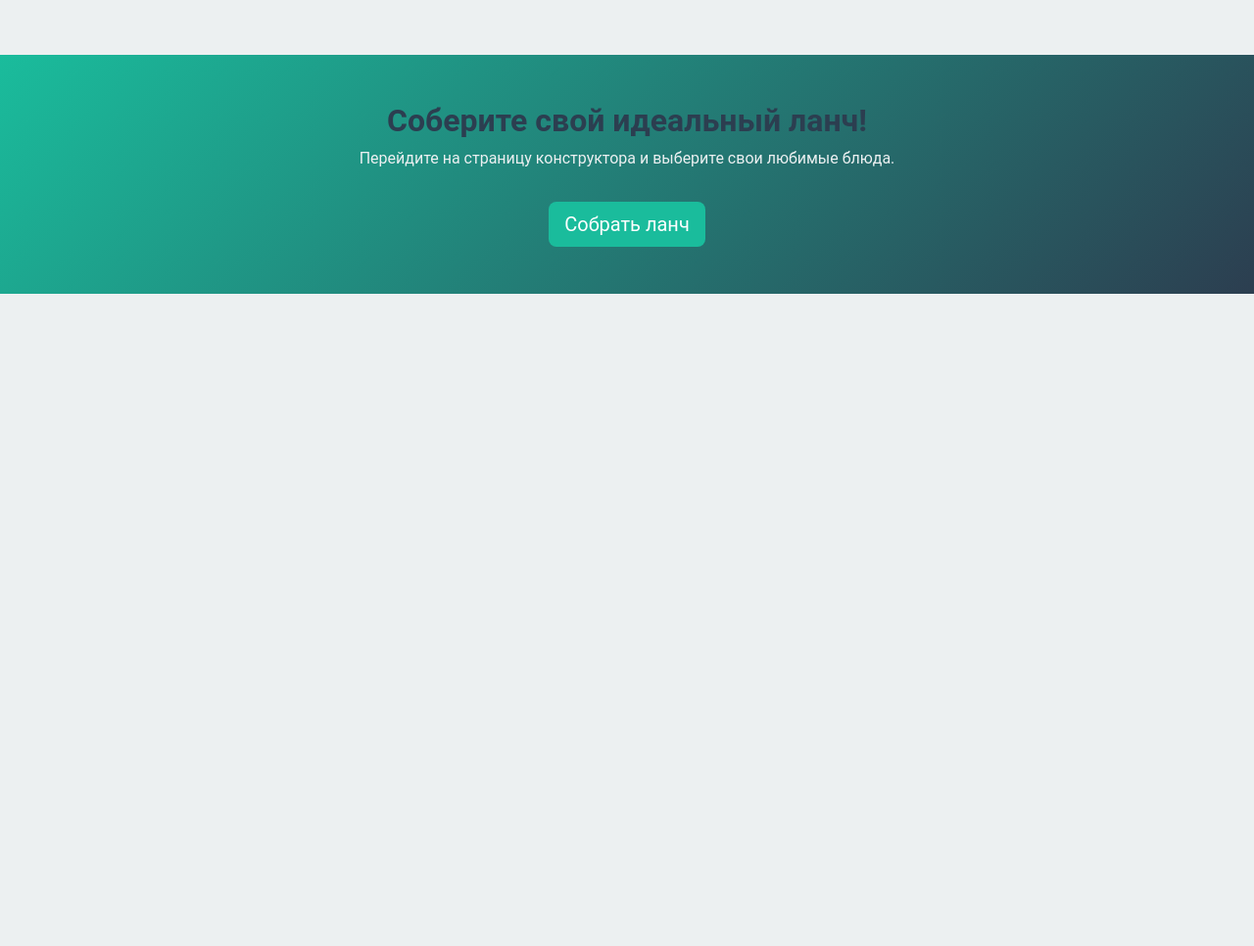
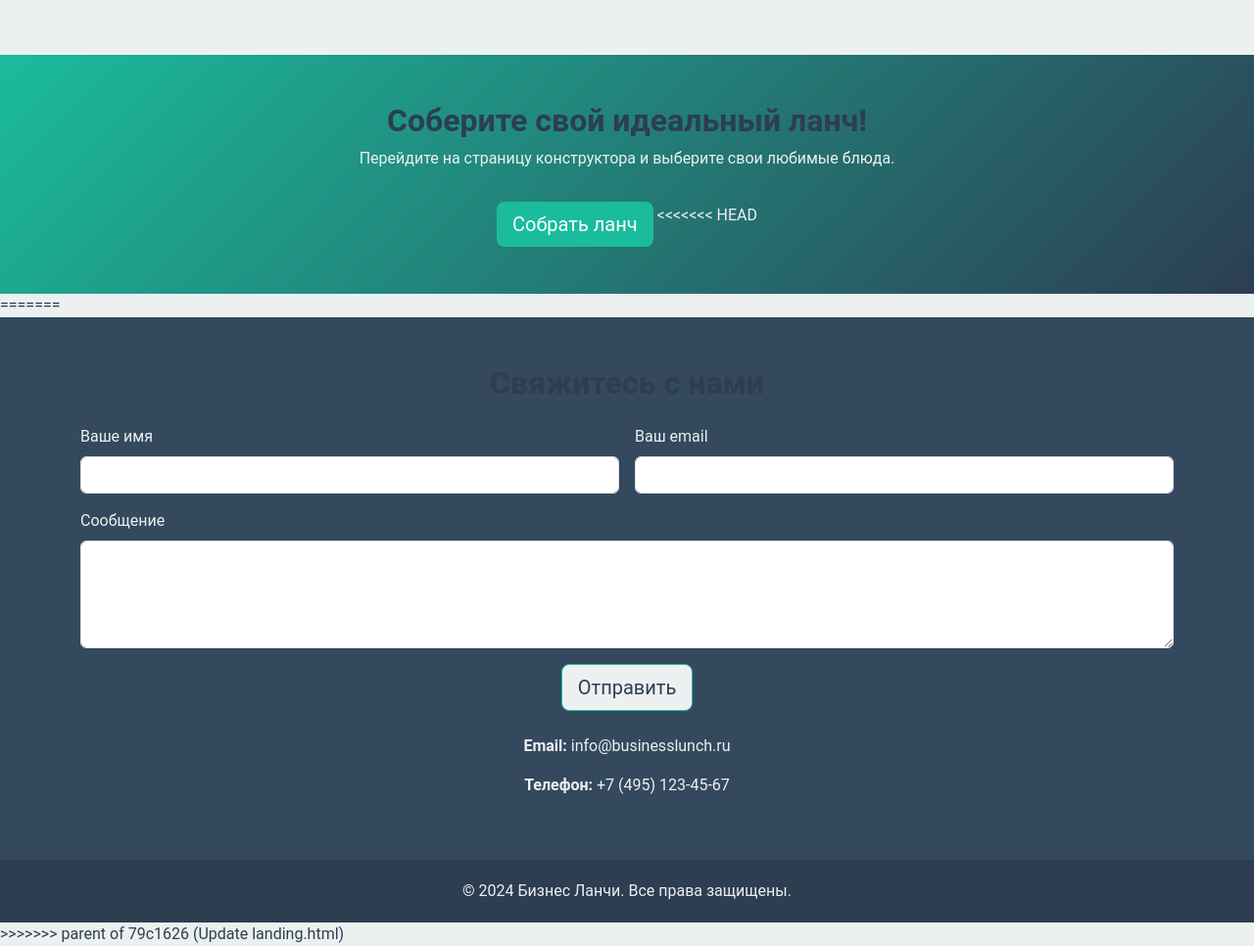
Before and after one commit to skilmee/Webb, a website: page pages/landing.html in a window 1280 px wide. Shown: the part 827-1793 px from the top of the page at 98% size. Before the commit the page ends 1127 px from the top, so only its background shows below. Drawn offline with nearby package versions, Linux system fonts and the light colour scheme.

Commit message:
Update landing.html

```diff
--- a/pages/landing.html
+++ b/pages/landing.html
@@ -147,5 +147,51 @@
     <h2>Соберите свой идеальный ланч!</h2>
     <p>Перейдите на страницу конструктора и выберите свои любимые блюда.</p>
     <a href="/constructor.html" class="btn btn-primary btn-lg mt-3">Собрать ланч</a>
+<<<<<<< HEAD
   </div>
 </section>
+=======
+  </div>
+</section>
+
+<!-- Contact Form Section -->
+<section class="contact-form-section py-5">
+  <div class="container">
+    <h2 class="text-center mb-4">Свяжитесь с нами</h2>
+    <form action="#" method="post" class="row g-3">
+      <div class="col-md-6">
+        <label for="name" class="form-label">Ваше имя</label>
+        <input type="text" id="name" name="name" class="form-control" required>
+      </div>
+      <div class="col-md-6">
+        <label for="email" class="form-label">Ваш email</label>
+        <input type="email" id="email" name="email" class="form-control" required>
+      </div>
+      <div class="col-md-12">
+        <label for="message" class="form-label">Сообщение</label>
+        <textarea id="message" name="message" rows="4" class="form-control"></textarea>
+      </div>
+      <div class="col-md-12 text-center mt-3">
+        <button type="submit" class="btn btn-light btn-lg">Отправить</button>
+      </div>
+    </form>
+
+    <!-- Контактная информация -->
+    <div class="text-center mt-4">
+      <p><strong>Email:</strong> info@businesslunch.ru</p>
+      <p><strong>Телефон:</strong> +7 (495) 123-45-67</p>
+    </div>
+  </div>
+</section>
+
+<!-- Footer -->
+<footer>
+  &copy; 2024 Бизнес Ланчи. Все права защищены.
+</footer>
+
+<!-- Bootstrap JS -->
+<script src="https://cdn.jsdelivr.net/npm/bootstrap@5.3.0-alpha1/dist/js/bootstrap.bundle.min.js"></script>
+
+</body>
+</html>
+>>>>>>> parent of 79c1626 (Update landing.html)
```
